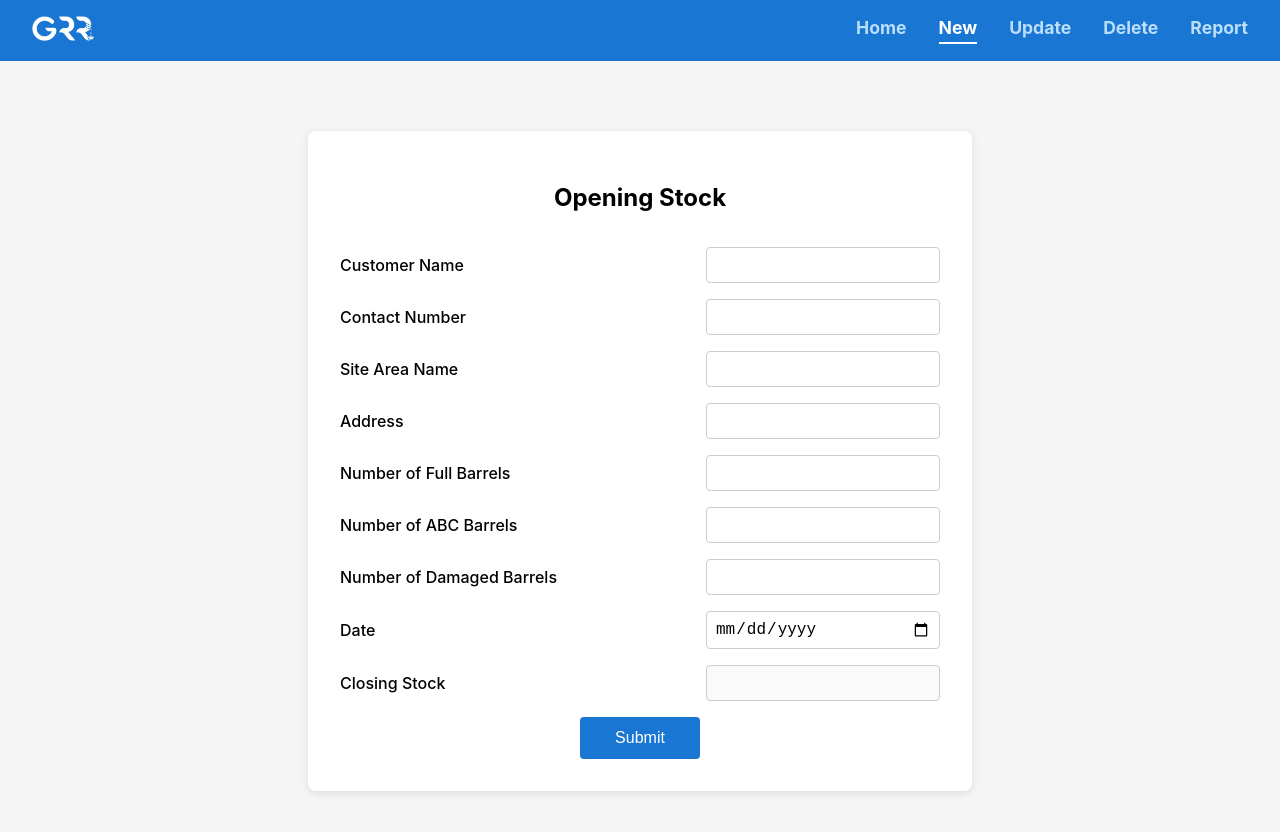
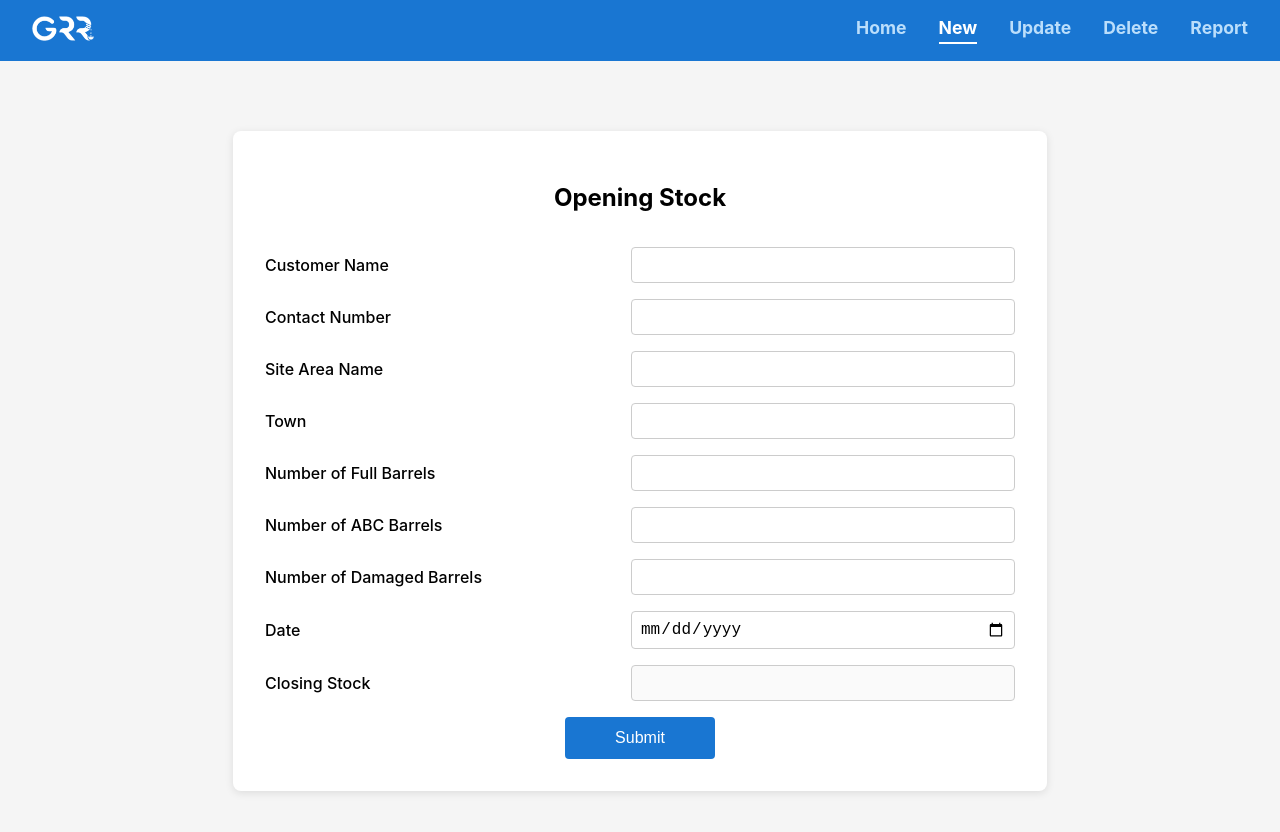
Before and after one commit to Preksha2135/GRR-BarrelTracker-Software, a React (Create React App) app in the folder desktop-client/: page /#/new in a window 1280 px wide. Shown: the top 832 px of the page. Built offline with nearby package versions, Linux system fonts and the light colour scheme; the HTML template or start-up script is replaced by a standard one.

Commit message:
Update New.js

```diff
--- a/desktop-client/src/pages/New.js
+++ b/desktop-client/src/pages/New.js
@@ -7,7 +7,7 @@ function New() {
     customer_name: "",
     contact_number: "",
     site_area_name: "",
-    address: "",
+    town: "",
     os_full_barrels: "",
     os_abc_barrels: "",
     os_damaged_barrels: "",
@@ -47,7 +47,7 @@ function New() {
       customer_name,
       contact_number,
       site_area_name,
-      address,
+      town,
       os_full_barrels,
       os_abc_barrels,
       os_damaged_barrels,
@@ -58,7 +58,7 @@ function New() {
       !customer_name ||
       !contact_number ||
       !site_area_name ||
-      !address ||
+      !town ||
       !os_full_barrels ||
       !os_abc_barrels ||
       !os_damaged_barrels ||
@@ -78,7 +78,7 @@ function New() {
         customer_name: "",
         contact_number: "",
         site_area_name: "",
-        address: "",
+        town: "",
         os_full_barrels: "",
         os_abc_barrels: "",
         os_damaged_barrels: "",
@@ -143,7 +143,7 @@ function New() {
             padding: "2rem",
             borderRadius: 8,
             boxShadow: "0 2px 8px rgba(0,0,0,0.1)",
-            width: 600,
+            width: 750,
             display: "flex",
             flexDirection: "column",
             gap: "1rem",
@@ -199,12 +199,12 @@ function New() {
             />
           </div>
           <div style={rowStyle}>
-            <label style={labelStyle}>Address</label>
+            <label style={labelStyle}>Town</label>
             <input
               style={inputStyle}
               type="text"
-              name="address"
-              value={form.address}
+              name="town"
+              value={form.town}
               onChange={handleChange}
             />
           </div>
```
